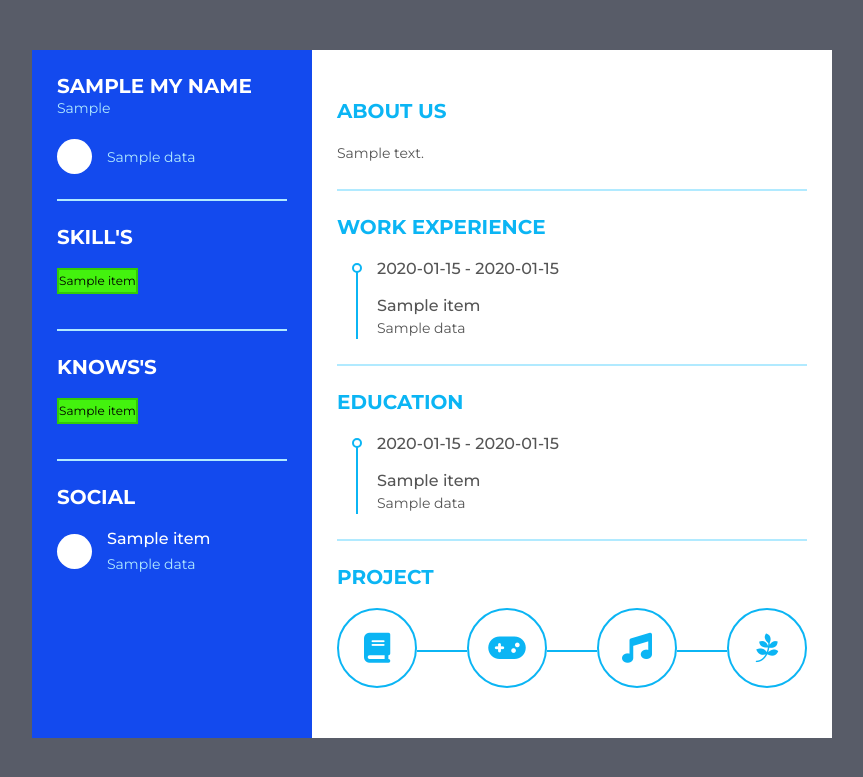
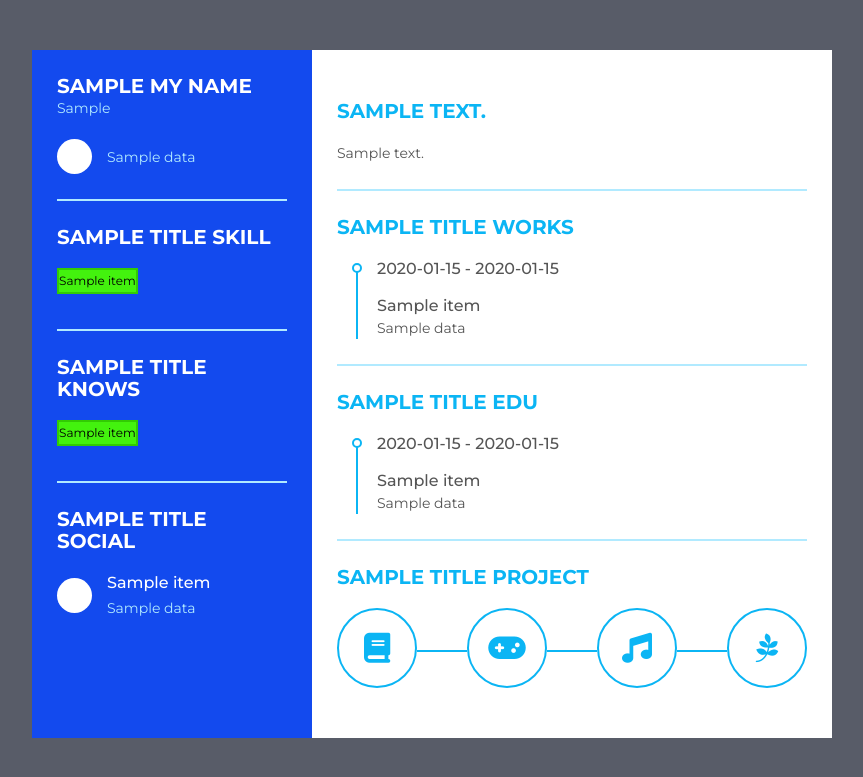
Before and after one commit to EnriqueERamirez/generadorcsv, a Python web app: template template/index.html in a window 1280 px wide. Shown: the top 777 px of the page, without its empty margins (208-1071 px from the left). Run offline with Jinja, Linux system fonts and the light colour scheme; the template is opened without the code that fills it: most values are stand-ins (such as "Sample title", 1, 10 or a date in 2020); some libraries are stand-ins or nearby versions.

Commit message:
copilacion de plantilla

```diff
--- a/template/index.html
+++ b/template/index.html
@@ -37,7 +37,7 @@
 		<!--Titulo de la seccion-->
 
          <div class="title">
-           <p class="bold">skill's</p>
+			 <p class="bold">{{title_skill}}</p>
          </div>
          <ul>
 		{% for item in listlendev %}
@@ -53,7 +53,7 @@
 		<!--Titulo de la seccion-->
 
          <div class="title">
-           <p class="bold">knows's</p>
+			 <p class="bold">{{title_knows}}</p>
          </div>
          <ul>
 		{% for item in listknows %}
@@ -68,7 +68,7 @@
 
        <div class="resume_item resume_social">
          <div class="title">
-           <p class="bold">Social</p>
+			 <p class="bold">{{title_social}}</p>
          </div>
          <ul>
 		{% for item in listsocial %}
@@ -91,13 +91,13 @@
 	<!--Box About-->
     <div class="resume_item resume_about">
         <div class="title">
-           <p class="bold">About us</p>
+			<p class="bold">{{title_about}}</p>
          </div>
         <p>{{my_about}}</p>
     </div>
     <div class="resume_item resume_work">
         <div class="title">
-           <p class="bold">Work Experience</p>
+			<p class="bold">{{title_works}}</p>
          </div>
         <ul>
 		{% for item in listworks %}
@@ -113,7 +113,7 @@
     </div>
     <div class="resume_item resume_education">
       <div class="title">
-           <p class="bold">Education</p>
+		  <p class="bold">{{title_edu}}</p>
          </div>
       <ul>
 		{% for item in listedu %}
@@ -129,7 +129,7 @@
     </div>
     <div class="resume_item resume_hobby">
       <div class="title">
-           <p class="bold">Project</p>
+		  <p class="bold">{{title_project}}</p>
          </div>
        <ul>
          <li><i class="fas fa-book"></i></li>
```
Also changed, not shown: src/main.py (+8 -1 lines).
